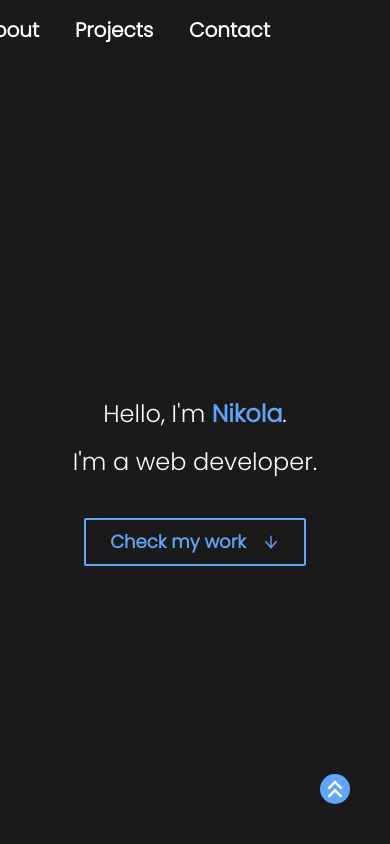
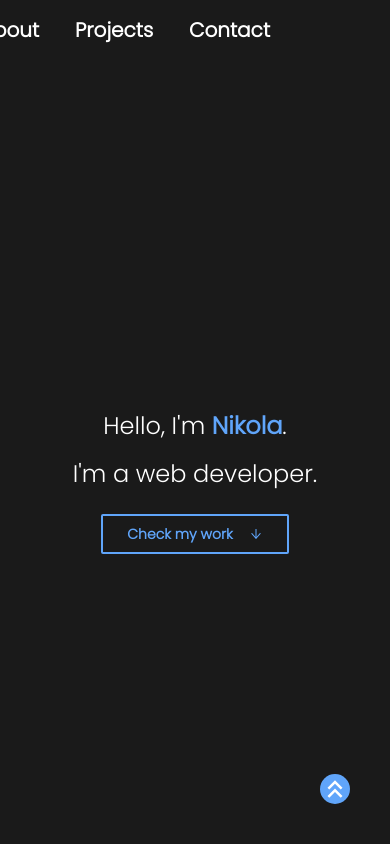
Before and after one commit to Joksa132/portfolio, a Next.js app: page / in a window 390 px wide. Shown: the top 844 px of the page. Built offline with nearby package versions, Linux system fonts and the light colour scheme.

Commit message:
adjust some responsive styles

```diff
--- a/components/HomeSection.tsx
+++ b/components/HomeSection.tsx
@@ -23,7 +23,7 @@ export default function HomeSection({ setActiveLink, sectionRefs }: Props) {
       ref={sectionRefs.home}
     >
       <span className="text-left-animation">Hello, I'm <span className="text-blue-400 font-bold">Nikola</span>.</span>
-      <span className="text-right-animation mb-6">I'm a web developer.</span>
+      <span className="text-right-animation mb-6 max-[400px]:mb-2">I'm a web developer.</span>
       <button
         className="btn-animation rounded-sm text-3xl border-2 border-blue-400 px-6 py-2 text-blue-400 flex items-center gap-4
           relative ease-in duration-500 z-1 font-bold
@@ -33,7 +33,8 @@ export default function HomeSection({ setActiveLink, sectionRefs }: Props) {
           before:right-full before:left-0
           after:right-0 after:left-full
           hover:before:right-1/2 hover:after:left-1/2 hover:text-white
-          max-md:text-2xl max-[400px]:text-lg"
+          max-[900px]:text-2xl
+          max-[500px]:text-xl max-[400px]:text-sm"
         onClick={handleHeroButtonClick}
       >
         Check my work <AiOutlineArrowDown />
```
